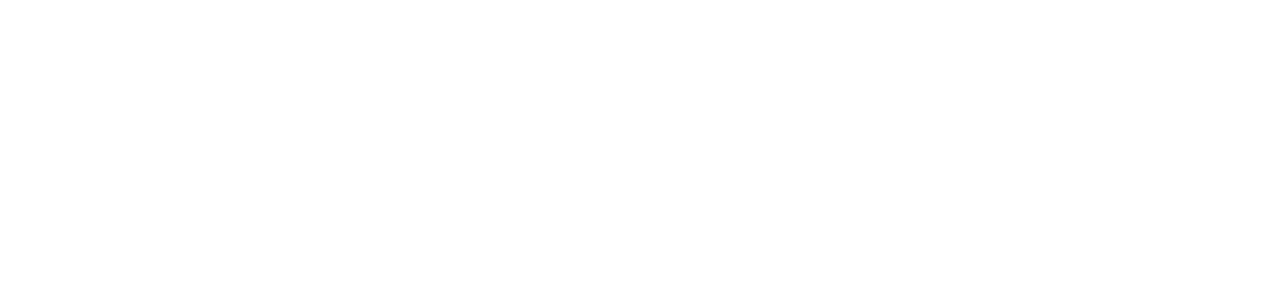
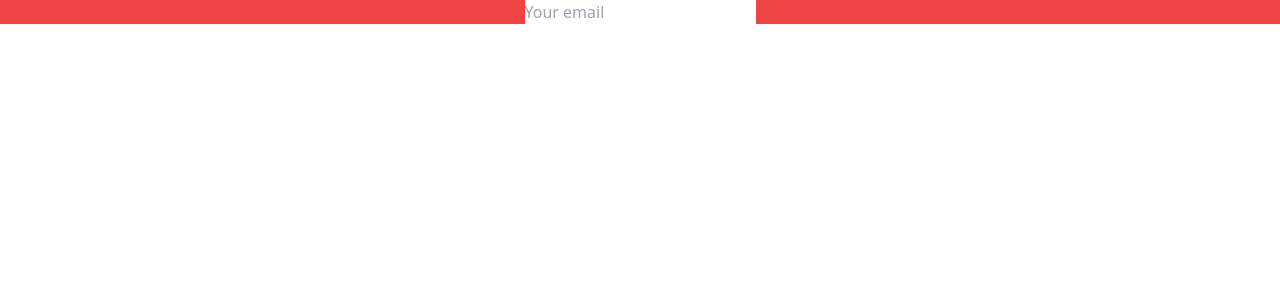
Before and after one commit to wassim-triki/MERN-ecommerce, a React (Create React App) app in the folder client/: page / in a window 1280 px wide. Shown: the top 300 px of the page. Built offline with nearby package versions, Linux system fonts and the light colour scheme.

Commit message:
begin signup form

```diff
--- a/client/src/App.js
+++ b/client/src/App.js
@@ -1,5 +1,11 @@
 function App() {
-  return <div className="App"></div>;
+  return (
+    <div className="App">
+      <form className="bg-red-500 flex flex-col items-center">
+        <input type="email" placeholder="Your email" />
+      </form>
+    </div>
+  );
 }
 
 export default App;
```
